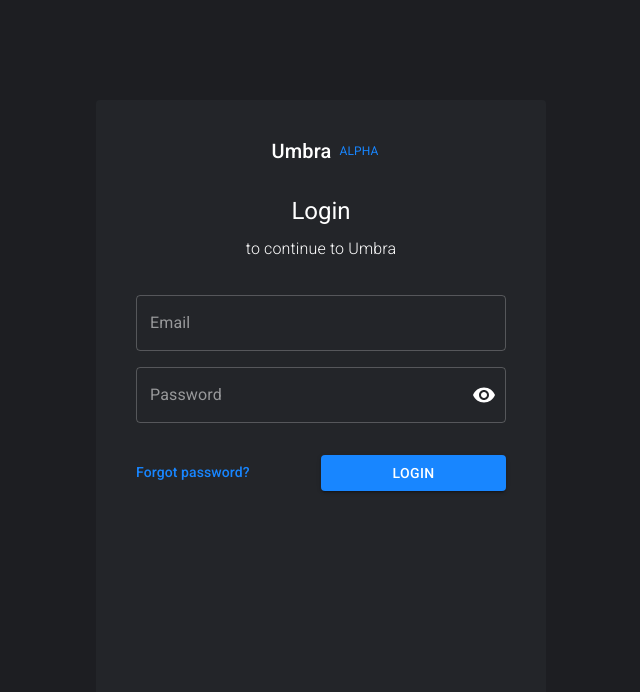
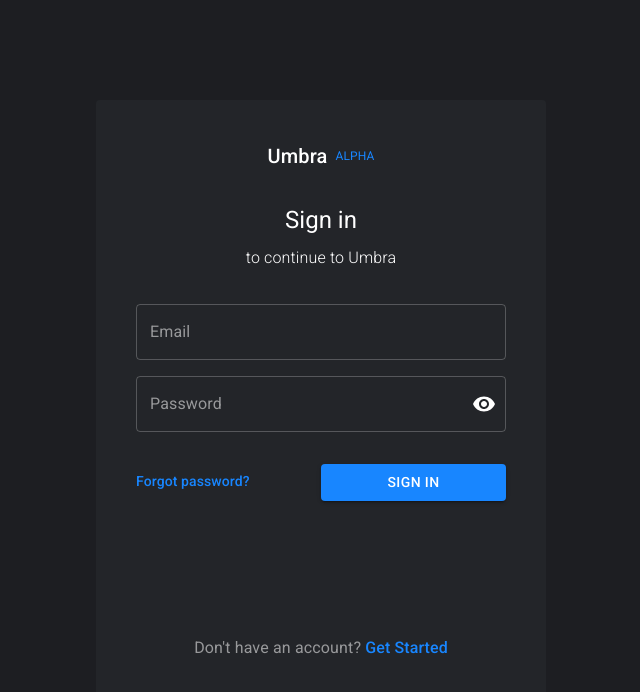
Before and after one commit to JedHazaymeh/umbra, a React (Create React App) app: page /auth/login in a window 1280 px wide. Shown: the top 692 px of the page, without its empty margins (319-959 px from the left). Built offline with nearby package versions, Linux system fonts and the light colour scheme; no server answers.

Commit message:
Auth + Logo Buttons

```diff
--- a/src/features/common/Header/Header.tsx
+++ b/src/features/common/Header/Header.tsx
@@ -1,20 +1,25 @@
 import { useEffect } from 'react'
+import { useAppSelector } from '../../../state/hooks'
+
 import log from '../../../utils/logger'
 
 import {
   AppBar,
   Box,
+  Button,
   Toolbar
 } from '@mui/material'
 
 import Search from './Search'
 import Logo from '../Logo'
 
-import AccountCircleIcon from '@mui/icons-material/AccountCircle';
+import { AccountCircleOutlined } from '@mui/icons-material';
 
 import { drawerWidth } from '../../pages/Search/components/FilterDrawer'
 
 export default function Header() {
+  const loggedIn = useAppSelector((state) => state.auth.loggedIn)
+
   // log mounts
   useEffect(() => {
     log('navy', 'Navigation: Header Mounted')
@@ -30,15 +35,27 @@
         alignItems: 'center'
       }}>
         <Logo sx={{
-          flexDirection: 'row',
-          width: { xs: 'auto', ...drawerWidth },
-          pr: 4
+          mr: 4
         }} />
         <Box display='flex' justifyContent='center' flex='0.75 0 auto'>
           <Search />
         </Box>
         <Box display='flex' ml={2}>
-          <AccountCircleIcon fontSize='large'/>
+          {loggedIn
+            ? <>
+              <Button variant='outlined' href='/auth/logout' endIcon={<AccountCircleOutlined />}>
+                Logout
+              </Button>
+            </>
+            : <>
+              <Button variant='text' color='inherit' href='/auth/login'>
+                Sign In
+              </Button>
+              <Button variant='contained' href='/auth/register'>
+                Get Started
+              </Button>
+            </>
+          }
         </Box>
       </Toolbar>
     </AppBar>
--- a/src/features/common/Logo/Logo.tsx
+++ b/src/features/common/Logo/Logo.tsx
@@ -3,8 +3,9 @@
 import log from '../../../utils/logger'
 
 import {
+  Box,
+  Link,
   Typography,
-  Box,
   SxProps,
   Theme
 } from '@mui/material'
@@ -21,13 +22,15 @@
   })
 
   return (
+    <Link href='/products' underline='none'>
       <Typography variant="h6" noWrap component="div" sx={{
         display: 'flex',
         alignItems: 'center',
         ...sx
       }}>
-      <Box px={1}>Umbra</Box>
-      <Typography fontSize='0.6em' color='primary'>ALPHA</Typography>
+        <Box color='white' px={0.5}>Umbra</Box>
+        <Typography fontSize='0.6em' color='primary' px={0.5}>ALPHA</Typography>
       </Typography>
+    </Link>
   )
 }
--- a/src/features/pages/Auth/Login/LoginPage.tsx
+++ b/src/features/pages/Auth/Login/LoginPage.tsx
@@ -57,7 +57,7 @@
 
   return <>
     <Box my={3} display='flex' flexDirection='column' alignItems='center'>
-      <Typography variant='h5' sx={{ py: 1 }}>Login</Typography>
+      <Typography variant='h5' sx={{ py: 1 }}>Sign in</Typography>
       <Typography fontWeight='light' variant='subtitle1'>to continue to Umbra</Typography>
     </Box>
     <Form onSubmit={formik.handleSubmit}>
@@ -85,9 +85,12 @@
           disabled={loading}
           sx={{ width: 0.5 }}
         >
-          Login
+          Sign In
         </Button>
       </Box>
     </Form>
+    <Typography component='div' variant='body1' color='text.secondary'>
+      Don't have an account? <Link underline='none' fontSize='1em' variant='subtitle2' href='/auth/register'>Get Started</Link>
+    </Typography>
   </>
 }
--- a/src/features/pages/Auth/Register/RegisterPage.tsx
+++ b/src/features/pages/Auth/Register/RegisterPage.tsx
@@ -9,6 +9,7 @@
 import {
   Box,
   Button,
+  Link,
   Typography
 } from '@mui/material'
 
@@ -90,5 +91,8 @@
         Register
       </Button>
     </Form>
+    <Typography component='div' variant='body1' color='text.secondary'>
+      Already have an account? <Link underline='none' fontSize='1em' variant='subtitle2' href='/auth/login'>Sign In</Link>
+    </Typography>
   </>
 }
```
Lines whose indentation alone changed are shown as unchanged.
